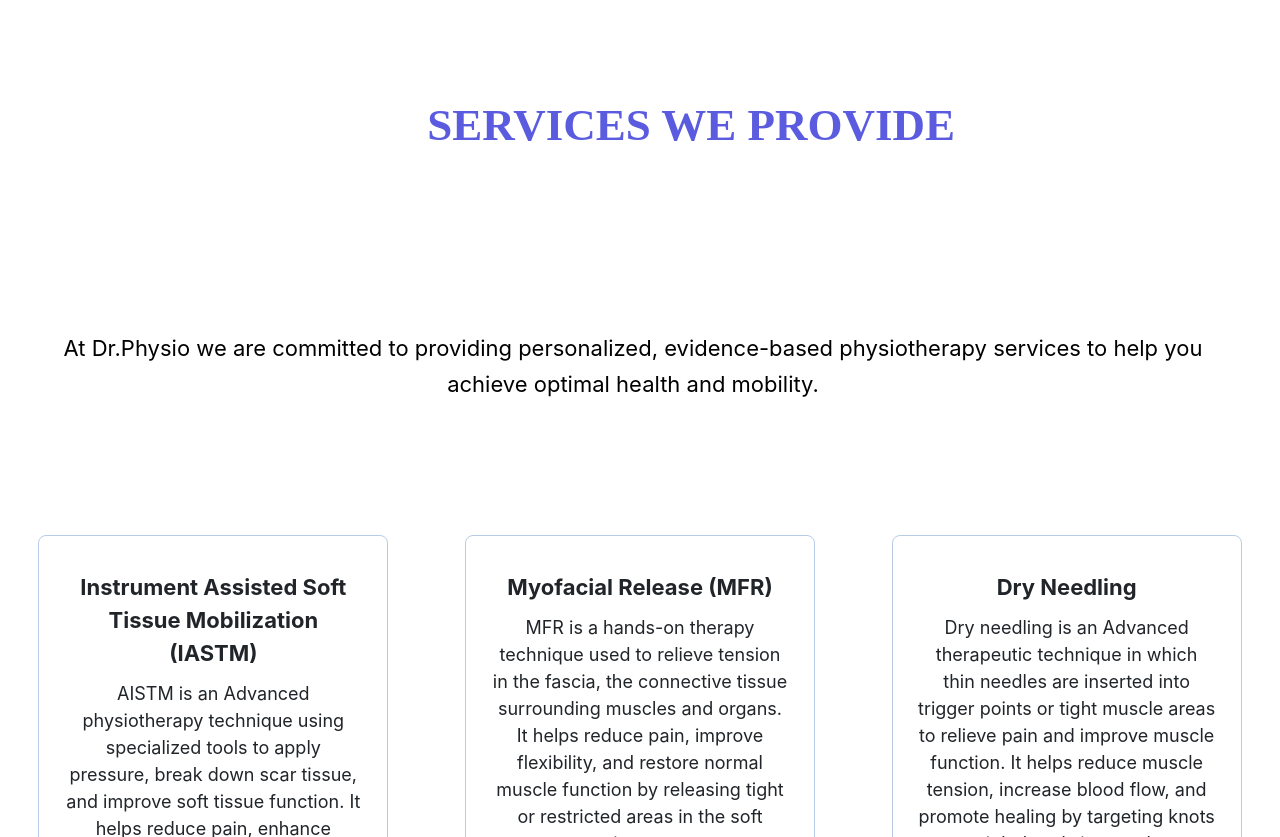
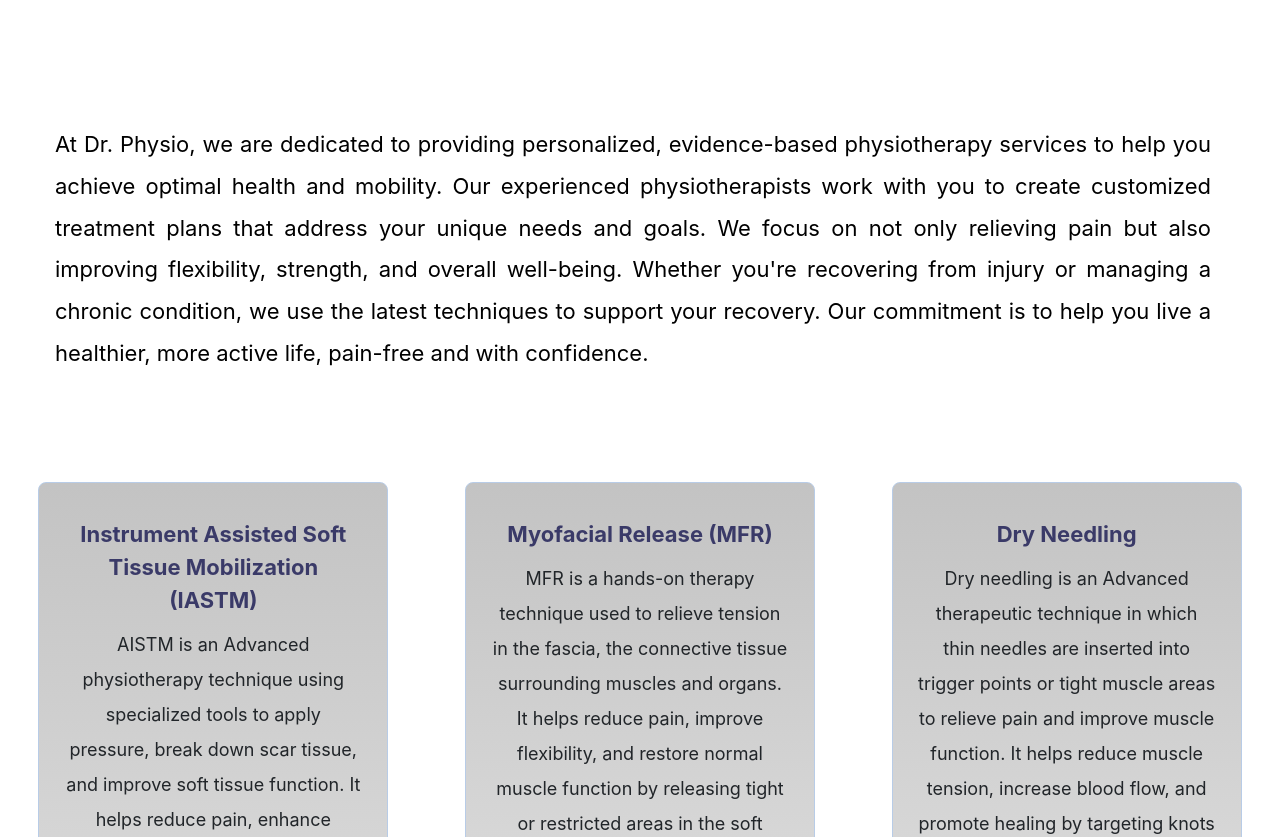
Before and after one commit to nihalavk/drphysio-first, a React (Create React App) app: page / in a window 1280 px wide. Shown: the part 1963-2800 px from the top of the page. Built offline with nearby package versions, Linux system fonts and the light colour scheme.

Commit message:
comment2

```diff
--- a/src/dr.physio/Footer.jsx
+++ b/src/dr.physio/Footer.jsx
@@ -62,7 +62,7 @@
                 <li ><FaSquareInstagram className='icon1' onClick={handleInstagramClick}/></li>
                 <li ><IoMdMail className='icon1' onClick={handleMailClick}/></li>
               </ul>
-              <div><h5  className="foot-discr">Lorem ipsum dolor sit amet consectetur adipisicing elit.</h5></div>
+              <div><h5  className="foot-discr">Copyright © 2024 by drphysio. All Rights Reserved.</h5></div>
             </div>
           </div>
     </div>
--- a/src/dr.physio/Home.css
+++ b/src/dr.physio/Home.css
@@ -5,7 +5,7 @@
    background-image: linear-gradient(white,rgb(184, 182, 212),rgb(137, 137, 219),rgb(123, 123, 222));
 /* } */
 .bg-body-tertiary{
-   background-color: white;
+   background-image: none;
    position: fixed;
    width: 100%;
    top: 0;
@@ -14,7 +14,7 @@
 .nav-drop{
     font-size: 20px;
     font-family: 'Times New Roman', Times, serif;
-    color:rgb(132, 132, 159) ;
+    color:rgb(12, 12, 108) ;
 }
 .m-auto{
     font-size: 20px;
@@ -22,14 +22,14 @@
 
 }
 .nav-links{
-    color:rgb(132, 132, 159) ;
+    color:rgb(12, 12, 108) ;
     padding: 10px;
     font-weight: 600;
     font-family: 'Times New Roman', Times, serif
 }
 
 #basic-nav-dropdown{
-   color:rgb(132, 132, 159);
+    color:rgb(12, 12, 108) ;
     padding: 10px;
     font-weight: 600;
     font-family: 'Times New Roman', Times, serif
@@ -68,7 +68,7 @@
 
 /* home */
 .main-body{
-   background-image: linear-gradient(rgb(210, 198, 217),rgb(235, 240, 241));
+   background-image: linear-gradient(rgb(225, 210, 235),rgb(217, 225, 226));
 
 }
 .entry-image{
@@ -131,7 +131,7 @@
  }
 
  .sub-headings{
-   color:rgb(88, 88, 238) ;
+   color:rgb(12, 12, 108) ;
     text-align: center;
     margin-top: 5%;
     font-weight: 800;
@@ -139,7 +139,7 @@
     font-family: 'Times New Roman', Times, serif;
  }
  .para{
-   color: black;
+    color: black;
     margin: 5%;
     text-align: center;
     font-size: 20px;
@@ -165,6 +165,7 @@
 
  }
 .service{
+   background-image: linear-gradient(rgb(195, 195, 195),rgb(218, 218, 218));
    padding: 25px;
    border-radius: 8px 8px;
    margin: 8%;
@@ -174,6 +175,7 @@
    box-shadow: 0 4px 8px 0 rgba(0, 0, 0, 0.2), 0 6px 20px 0 rgba(0, 0, 0, 0.19);
 }
 .service-head{
+   color: rgb(58, 58, 104);
    text-align: center;
    margin: 10px;
    font-size: 22px;
@@ -181,6 +183,7 @@
 }
 .service-text{
    text-align: center;
+   line-height: 35px;
    font-size: 18px;
 }
 .service-btn{
--- a/src/dr.physio/Services.jsx
+++ b/src/dr.physio/Services.jsx
@@ -17,7 +17,7 @@
     <div>
         <div className="service-discr">
             <div className="sub-headings">SERVICES WE PROVIDE</div>
-            <div className="para" id='action/3.1'>At Dr.Physio we are committed to providing personalized, evidence-based physiotherapy services to help you achieve optimal health and mobility. </div>
+            <div className="para" id='action/3.1'>At Dr. Physio, we are dedicated to providing personalized, evidence-based physiotherapy services to help you achieve optimal health and mobility. Our experienced physiotherapists work with you to create customized treatment plans that address your unique needs and goals. We focus on not only relieving pain but also improving flexibility, strength, and overall well-being. Whether you're recovering from injury or managing a chronic condition, we use the latest techniques to support your recovery. Our commitment is to help you live a healthier, more active life, pain-free and with confidence.</div>
         </div>
         <div className="services" >
             {card.map((cardItems)=>
--- a/src/dr.physio/responcive.css
+++ b/src/dr.physio/responcive.css
@@ -60,23 +60,23 @@
     }
     .sub-headings{
         margin-left: 8%;
-        color: rgb(91, 91, 224);
-        padding: 8%;
+        padding: 5%;
         font-size: 45px;
         font-weight: 600;
     }
     .para{
-        margin-top: 5%;
-        line-height: 1.6;
+        margin-top: 3%;
+        line-height: 1.9;
         padding: 5px;
         margin-left: 50px;
-        text-align: center;
+        /* text-align: center; */
+        text-align: justify;
         font-size: 22px;
     }
 
      .service{
         margin: auto;
-        margin-top: 5%;
+        margin-top: 3%;
         width: 350px;
      }
      .services{
```
